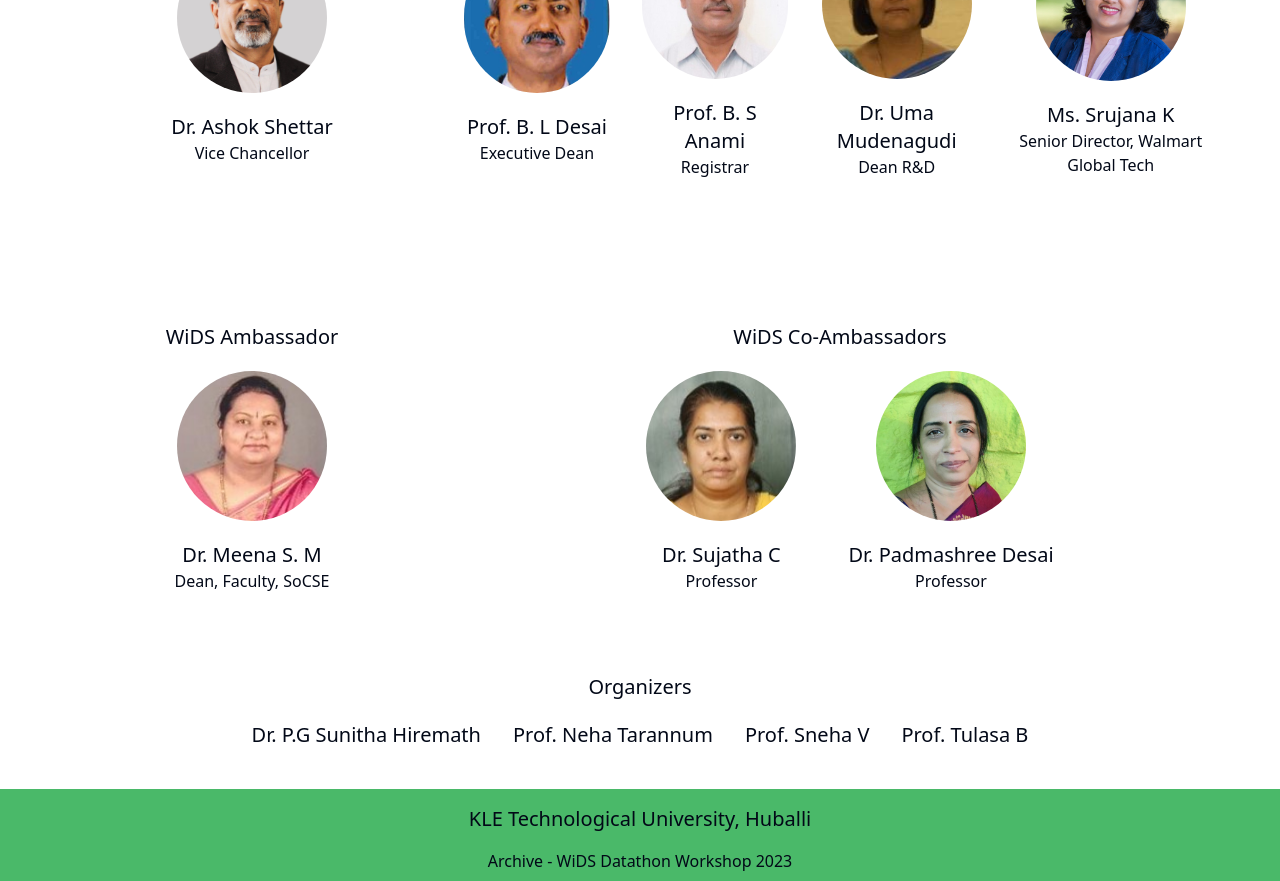
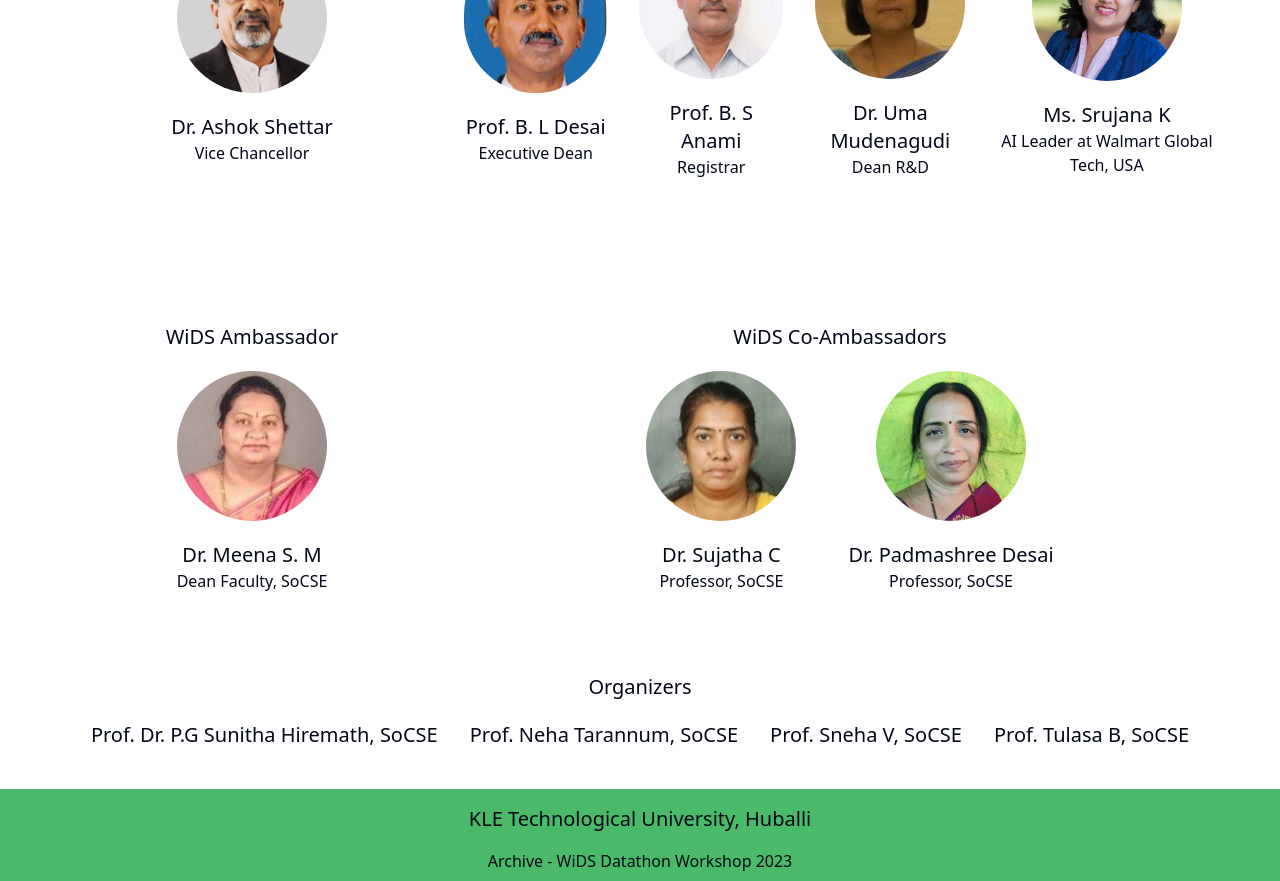
Before and after one commit to psbhatbvbcs/wids-kletech-2024, a Next.js app: page / in a window 1280 px wide. Shown: the part 2140-3021 px from the top of the page. Built offline with nearby package versions, Linux system fonts and the light colour scheme.

Commit message:
[bug] - name changes

```diff
--- a/src/components/Committee.tsx
+++ b/src/components/Committee.tsx
@@ -59,7 +59,7 @@ const Committee = () => {
               />
               <p className="text-xl font-medium">Ms. Srujana K</p>
               <p className="font-normal mb-0 md:mb-4">
-                Senior Director, Walmart Global Tech
+                AI Leader at Walmart Global Tech, USA
               </p>
             </div>
           </div>
@@ -75,7 +75,7 @@ const Committee = () => {
               className="w-[150px] h-[150px] rounded-full m-5"
             />
             <p className="text-xl font-medium">Dr. Meena S. M</p>
-            <p className="font-normal mb-4">Dean, Faculty, SoCSE</p>
+            <p className="font-normal mb-4">Dean Faculty, SoCSE</p>
           </div>
         </div>
         <div className="flex w-full md:w-2/3 justify-center flex-col">
@@ -90,7 +90,7 @@ const Committee = () => {
                 className="w-[150px] h-[150px] rounded-full m-5"
               />
               <p className="text-xl font-medium">Dr. Sujatha C</p>
-              <p className="font-normal mb-0 md:mb-4">Professor</p>
+              <p className="font-normal mb-0 md:mb-4">Professor, SoCSE</p>
             </div>
             <div className="flex flex-col items-center justify-center max-w-[500px] text-center m-5 md:m-0">
               <img
@@ -99,7 +99,7 @@ const Committee = () => {
                 className="w-[150px] h-[150px] rounded-full m-5"
               />
               <p className="text-xl font-medium">Dr. Padmashree Desai</p>
-              <p className="font-normal mb-0 md:mb-4">Professor</p>
+              <p className="font-normal mb-0 md:mb-4">Professor, SoCSE</p>
             </div>
           </div>
         </div>
@@ -109,10 +109,12 @@ const Committee = () => {
           Organizers
         </p>
         <div className="flex justify-center gap-3 md:gap-8 flex-col md:flex-row text-center">
-          <p className="text-xl font-medium">Dr. P.G Sunitha Hiremath</p>
-          <p className="text-xl font-medium">Prof. Neha Tarannum</p>
-          <p className="text-xl font-medium">Prof. Sneha V</p>
-          <p className="text-xl font-medium">Prof. Tulasa B</p>
+          <p className="text-xl font-medium">
+            Prof. Dr. P.G Sunitha Hiremath, SoCSE
+          </p>
+          <p className="text-xl font-medium">Prof. Neha Tarannum, SoCSE</p>
+          <p className="text-xl font-medium">Prof. Sneha V, SoCSE</p>
+          <p className="text-xl font-medium">Prof. Tulasa B, SoCSE</p>
         </div>
       </div>
     </div>
```
